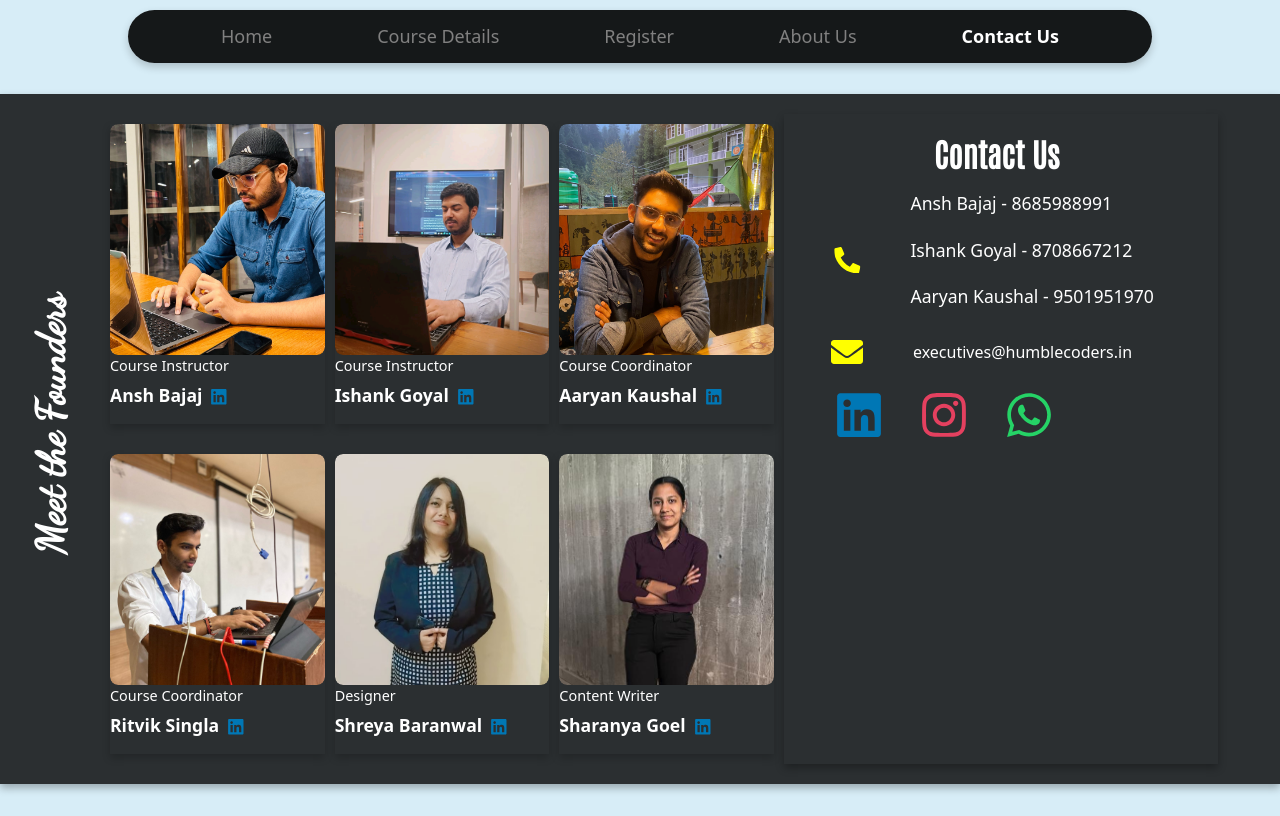
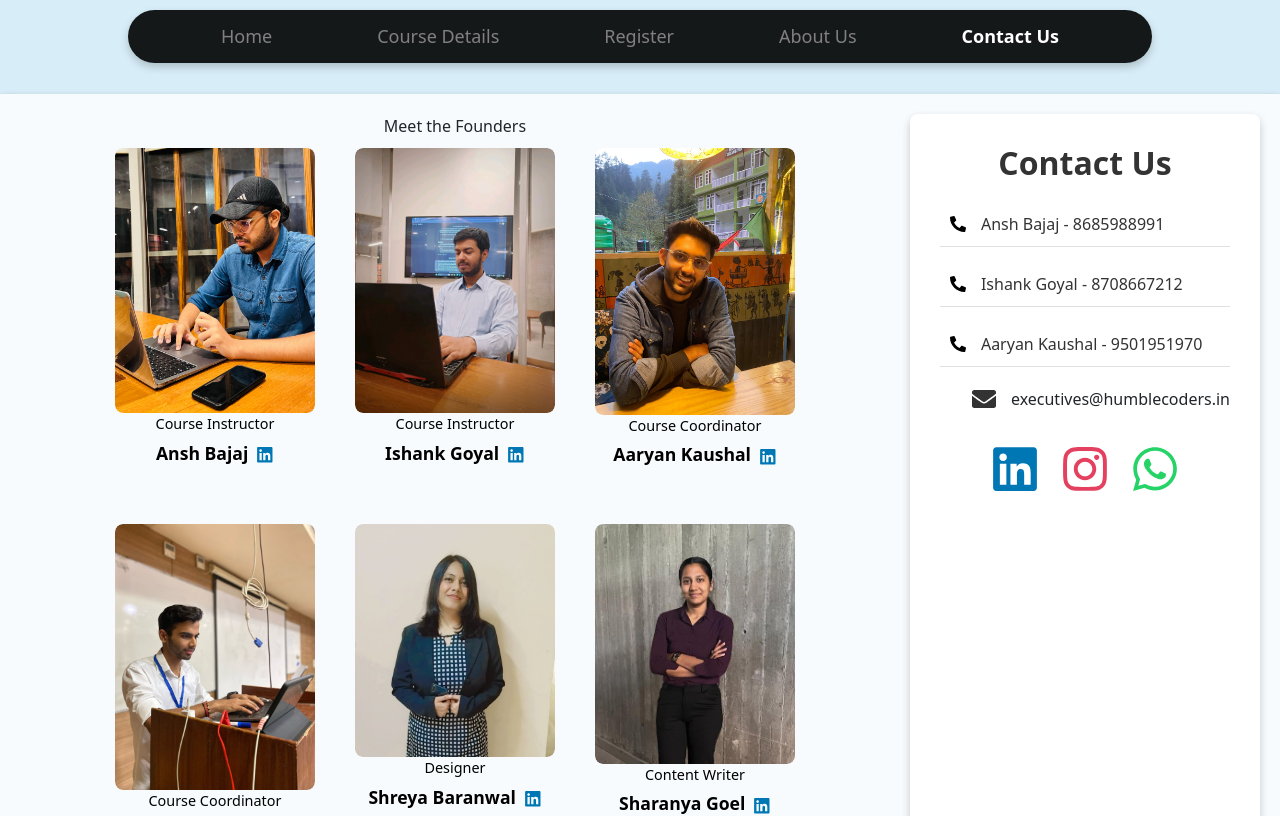
Before and after one commit to Aerykcodes/Humble-Coders-new, a React (Vite) app: page /contact in a window 1280 px wide. Shown: the top 816 px of the page. Built offline with nearby package versions, Linux system fonts and the light colour scheme; a web font is replaced by a local one.

Commit message:
Update Contact.css

```diff
--- a/src/assets/Pages/Contact/Contact.css
+++ b/src/assets/Pages/Contact/Contact.css
@@ -60,53 +60,45 @@
     flex: 1; /* Allow it to grow and fill remaining space */
     margin: 0;
     padding: 20px;
-    background-color: rgba(0, 0, 0, 0.8); /* Black container for contrast */
+    background-color:  #f7fbfe; /* Black container for contrast */
     box-shadow: 0 4px 8px rgba(0, 0, 0, 0.3);
     gap: 20px;
     height: auto; /* Allow the content to expand */
     max-width: 100%;
     margin-bottom: 40px;
     margin-top: 70px;
+
   }
 
   /* Left Section */
-  .left-section {
-    display: flex;
-    align-items: center;
-    width: 60%;
-  }
+  /* Make the heading horizontal and style it */
+.horizontal-heading {
+  font-size: 2rem; /* Adjust font size */
+  font-weight: bold; /* Bold text */
+  text-align: center; /* Center-align the text */
+  margin-bottom: 20px; /* Add spacing between the heading and grid */
+}
 
-  .vertical-heading {
-    font-size: 2.5em;
-    font-weight: bold;
-    font-family: "Dancing Script", cursive;
+/* Adjust the layout of the left section */
+.left-section {
+  display: flex;
+  flex-direction: column; /* Stack heading above the grid */
+  align-items: center; /* Center-align content horizontally */
+}
 
-    color: #fff;
-    margin-bottom: 30px;
-    writing-mode: vertical-rl;
-    transform: rotate(180deg);
-    white-space: nowrap;
-    margin-right: 20px;
-  }
+/* Style the founders grid */
+.founders-grid {
+  display: flex;
+  flex-wrap: wrap; /* Allow grid to wrap for responsive design */
+  justify-content: center; /* Center-align grid content */
+  gap: 20px; /* Add spacing between founder cards */
+}
 
-  .founders-grid {
-    display: grid;
-    grid-template-columns: repeat(3, 1fr);
-    gap: 10px;
-    width: 100%;
-  }
+.founder-card {
+  width: 200px; /* Define card size */
+  text-align: center; /* Align text in each card */
+}
 
-  /* Founder Cards */
-  .founder-card {
-    position: relative;
-    width: 100%;
-    height: 300px; /* Set a fixed height for uniformity */
-    overflow: hidden;
-    box-shadow: 0 4px 8px rgba(0, 0, 0, 0.2);
-    display: flex;
-    flex-direction: column;
-    border-radius: 0px; /* Stack the content vertically */
-  }
 
   .founder-image img {
     width: 100%;
@@ -126,94 +118,110 @@
   }
 
   .founder-title {
-    color: #fff;
+    color: black;
     font-size: 0.9em;
     margin-bottom: 5px;
   }
 
   .founder-name {
-    color: #fff;
+    color:black;
     font-size: 1.1em;
     font-weight: bold;
   }
 
   /* Right Section */
   .right-section {
-    width: 35%;
-    padding: 20px;
-    padding-left: 20px;
-    background-color: rgba(0, 0, 0, 0);
-    box-shadow: 0 4px 8px rgba(0, 0, 0, 0.3);
+    width: 35%; /* Maintain a reasonable width */
+    padding: 30px; /* Add consistent padding */
+    background-color: #ffffff; /* Add subtle contrast to the right section */
+    border-radius: 8px; /* Rounded corners for a polished look */
+    box-shadow: 0 4px 8px rgba(0, 0, 0, 0.2); /* Softer shadow for a cleaner feel */
+    text-align: left; /* Align text to the left for readability */
   }
 
+  /* Heading in the Right Section */
   .heading {
-    margin-left: 130px;
-    font-size: 2em;
-    font-family: "Antonio", sans-serif;
+    font-size: 2rem; /* Larger, clear font for the heading */
 
     font-weight: bold;
-    color: #fff;
+    color: #333333; /* Softer black for less strain on the eyes */
+    margin-bottom: 20px; /* Add spacing below the heading */
+    text-align: center; /* Center-align the heading */
   }
 
+  /* Contact Information List */
   .contact-info {
     display: flex;
-    flex-direction: column;
-    color: #fff;
-    list-style: none;
-    padding-left: 0;
-    gap: 0px;
+    flex-direction: column; /* Stack items vertically */
+    list-style: none; /* Remove default list styling */
+    padding: 0;
+    margin: 0;
+    gap: 15px; /* Add spacing between items */
   }
 
   .contact-item {
-    margin-left: 30px;
-    display: flex;
+    display: flex; /* Align icon and text horizontally */
+    align-items: center; /* Vertically center align content */
+    font-size: 1rem; /* Clear font size for contact details */
+    color: #333333; /* Use softer black for text */
+    padding: 10px; /* Add padding for better spacing */
+    border-bottom: 1px solid #e0e0e0; /* Add a light divider for separation */
+  }
+
+  /* Icons in Contact Items */
+  .contact-item svg {
+    margin-right: 15px; /* Space between icon and text */
+    font-size: 100rem; /* Larger icon for better readability */
+    color: #0077b5; /* Accent color for icons */
+  }
+
+  /* Email Item Specific Styling */
+  .contact-item.email {
+    border: none; /* Remove bottom border for email item */
+    margin-top: 10px;
+    /* margin-left: 100px; */
+  }
+
+  .contact-email {
+
+    margin-top: 20px;
+    display: flex; /* Align icon and email text horizontally */
     align-items: center;
-    font-size: 1.1em;
-    color: #fff;
+    /* margin-right:10px; */
+  }
+
+  .contact-email svg {
+
+    margin-right: 15px;
+    font-size: 1.5rem;
+    color: #333333; /* Match other icons */
+  }
+
+  #p1 {
+    color: black;
+  }
+  #p2 {
+    color: black;
   }
 
   .contact-item svg {
-    margin-top: 20px;
-    margin-right: 50px;
-    font-size: 1.5em;
-    color: #FFFF00;
+    font-size: 1rem; /* Larger icon size */
+    margin-bottom: px; /* Space between icon and text */
+    color: black; /* Accent color for icons */
   }
 
-  /* Add styling for the email item */
-  .contact-item.email {
-    margin-top: 0px;
-    color: #fff;
-  }
-
-  #p1 {
-    color: rgba(0, 0, 0, 0);
-  }
-
-  #p2 {
-    color: rgba(0, 0, 0, 0);
-  }
-
-  .contact-email {
-    margin-top: 10px;
-    display: flex;
-    align-items: center;
-    margin-left: 0px;
-    color: #fff;
-  }
-
-  .contact-email svg {
-    margin-right: 50px;
-    margin-left: -5px;
-    font-size: 2rem;
-    color: #FFFF00;
-  }
+  /* Specific Styling for Email */
+  /* .contact-item.email {
+    margin-top: 20px;
+    text-align: center;
+  } */
 
   .contact-social-media {
     display: flex;
-    justify-content: flex-start;
-    margin-top: 20px;
-    gap: 35px;
-    margin-left: 30px;
+    justify-content: center; /* Center align the icons horizontally */
+    align-items: center; /* Ensure vertical centering */
+    margin-top: 30px;
+    gap: 20px; /* Spacing between icons */
   }
 
   .contact-social-media a {
```
